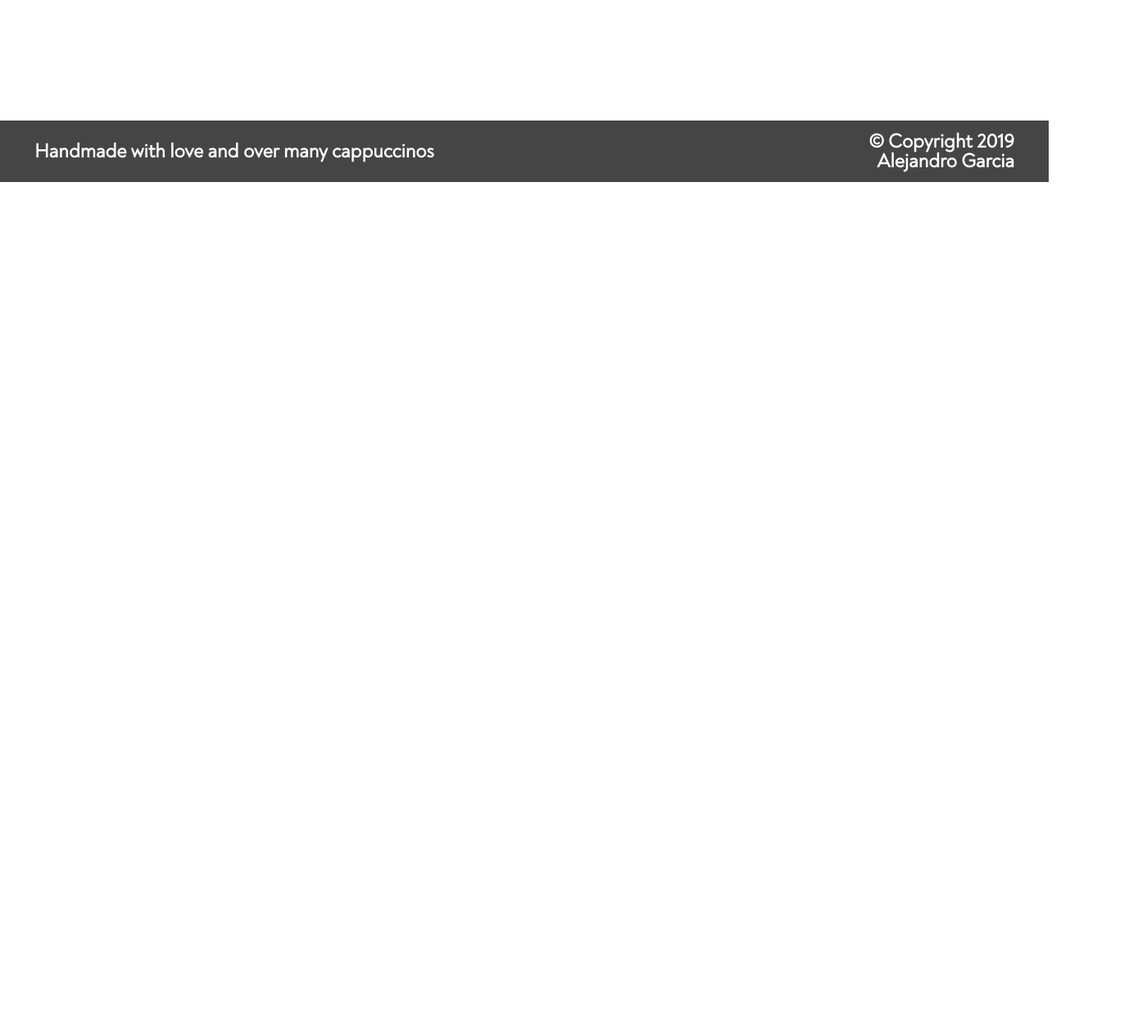
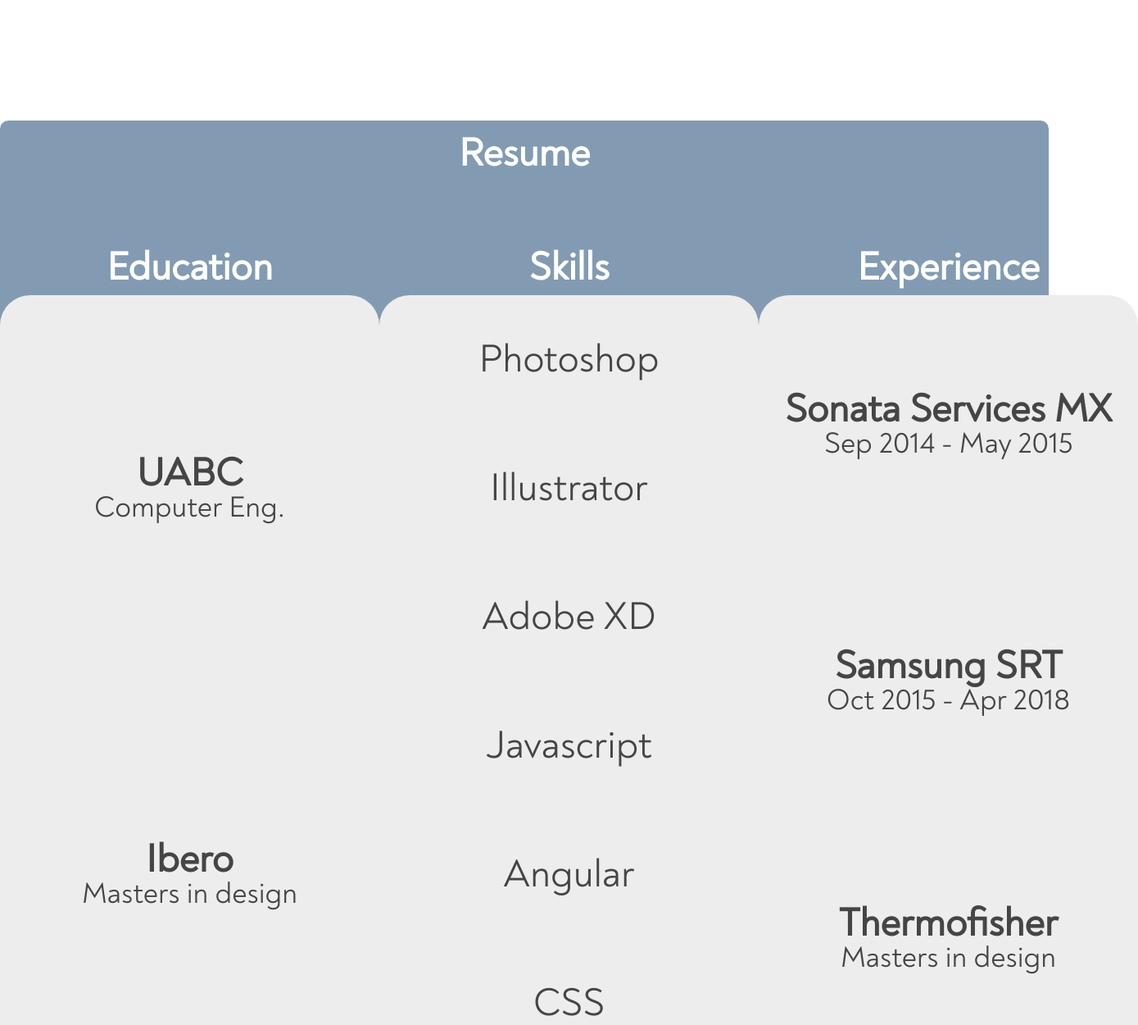
Before and after one commit to mexicanrobot/portfolio-html, a website: page public/index.html in a window 1280 px wide. Shown: the part 638-1888 px from the top of the page at 82% size, 1389 px wide, since content can reach past the window. Before the commit the page ends 860 px from the top, so only its background shows below. Drawn offline with Linux system fonts and the light colour scheme.

Commit message:
Finish homepage

```diff
--- a/public/css/index.css
+++ b/public/css/index.css
@@ -91,7 +91,7 @@
 
 .intro {
     display: flex;
-    justify-content: center;
+    justify-content: space-evenly;
     align-items: center;
     padding-top: 80px;
 }
@@ -103,14 +103,10 @@
 
 .message .title {
     font-size: 96px;
-    /* grid-column: 1; */
-    padding-left: 42px;
 }
 
 .message .desc {
     font-size: 48px;
-    /* grid-column: 1; */
-    padding-left: 42px;
 }
 
 .design {
@@ -128,5 +124,55 @@
 .resume {
     margin-top: 150px;
     background-color: #839BB2;
+    width: 100vw;
+    height: 1233px;
     border-radius: 10px;
 }
+
+.resume .title {
+    display: flex;
+    align-items: center;
+    justify-content: center;
+    padding-top: 16px;
+    color: #FFF;
+    font-weight: bold;
+    font-size: 48px;
+}
+
+.resume .container {
+    display: flex;
+    justify-content: space-evenly;
+    justify-items: center;
+    padding-top: 75px;
+}
+
+.resume-pill .content {
+    margin-top: 10px;
+    width: 463px;
+    height: 941px;
+    border-radius: 37px;
+    background-color: #ededed;
+
+    display: flex;
+    flex-direction: column;
+    justify-content: space-around;
+    justify-items: center;
+    text-align: center;
+}
+
+.resume-pill .title {
+    color: #FFF;
+}
+
+.skill {
+    font-size: 48px;
+    color: #454545;
+}
+
+.skill .text {
+    font-weight: bold;
+}
+
+.skill .subtext {
+    font-size: 36px;
+}
--- a/public/index.html
+++ b/public/index.html
@@ -27,6 +27,70 @@
                 </div>
 
                 <div class="resume">
+                    <div class="title">Resume</div>
+                    <div class="container">
+                        <div class="resume-pill">
+                            <div class="title">Education</div>
+                            <div class="content">
+                                <div class="skill">
+                                    <div class="text">
+                                        UABC
+                                    </div>
+                                    <div class="subtext">
+                                        Computer Eng.
+                                    </div>
+                                </div>
+                                <div class="skill">
+                                    <div class="text">
+                                        Ibero
+                                    </div>
+                                    <div class="subtext">
+                                        Masters in design
+                                    </div>
+                                </div>
+                            </div>
+                        </div>
+                        <div class="resume-pill">
+                            <div class="title">Skills</div>
+                            <div class="content">
+                                <div class="skill">Photoshop</div>
+                                <div class="skill">Illustrator</div>
+                                <div class="skill">Adobe XD</div>
+                                <div class="skill">Javascript</div>
+                                <div class="skill">Angular</div>
+                                <div class="skill">CSS</div>
+                            </div>
+                        </div>
+                        <div class="resume-pill">
+                            <div class="title">Experience</div>
+                            <div class="content">
+                                <div class="skill">
+                                    <div class="text">
+                                        Sonata Services MX
+                                    </div>
+                                    <div class="subtext">
+                                        Sep 2014 - May 2015
+                                    </div>
+                                </div>
+                                <div class="skill">
+                                    <div class="text">
+                                        Samsung SRT
+                                    </div>
+                                    <div class="subtext">
+                                        Oct 2015 - Apr 2018
+                                    </div>
+                                </div>
+                                <div class="skill">
+                                    <div class="text">
+                                        Thermofisher
+                                    </div>
+                                    <div class="subtext">
+                                        Masters in design
+                                    </div>
+                                </div>
+                            </div>
+                        </div>
+                    </div>
                 </div>
             </main>
 
```
